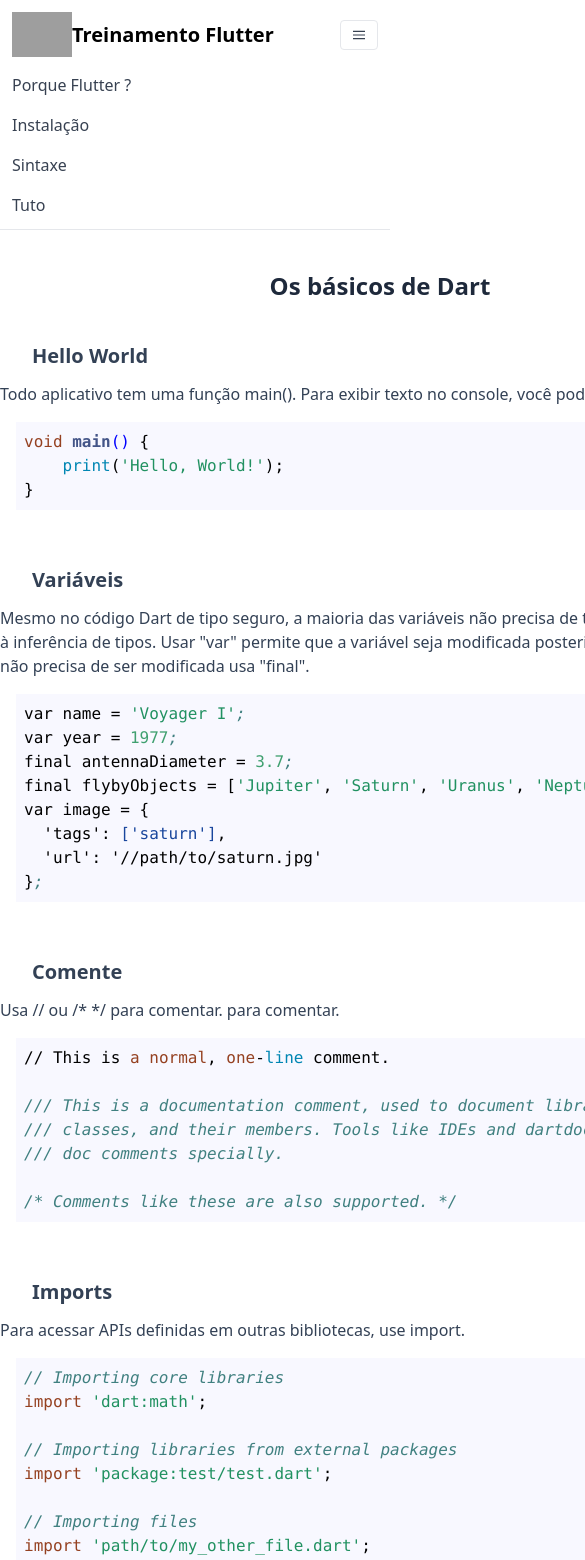
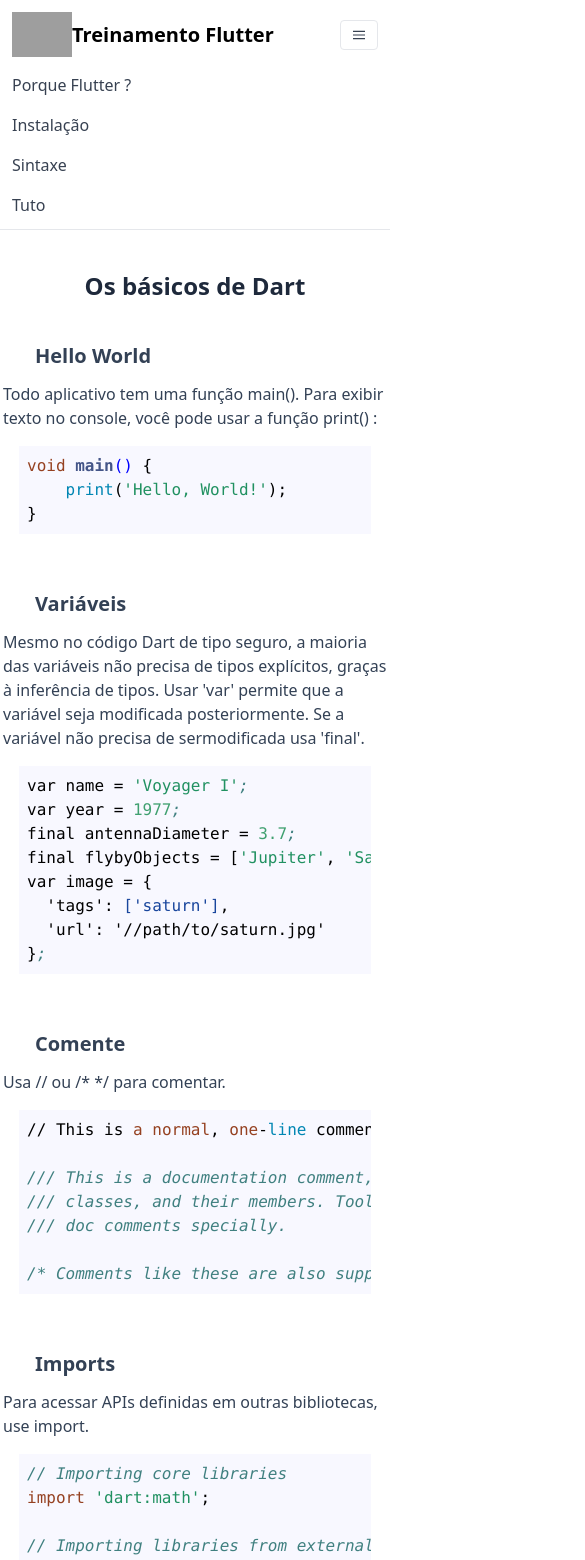
Before and after one commit to beirao/Flutter-treinamento, a Next.js app: page /syntax in a window 390 px wide. Shown: the top 1560 px of the page, 585 px wide, since content can reach past the window. Built offline with nearby package versions, Linux system fonts and the light colour scheme; grey boxes are pictures that could not be loaded.

Commit message:
smartphone compatible is progress

```diff
--- a/components/Topic.jsx
+++ b/components/Topic.jsx
@@ -4,15 +4,11 @@ import { docco } from "react-syntax-highlighter/dist/cjs/styles/hljs";
 export default function Topic({ title, text, code, videoLink }) {
   return (
     <div>
-      <p
-        className="text-left"
-        style={{
-          width: "760px",
-        }}
-      >
+      <p className="text-left max-w-fit	">
         <p className="font-semibold indent-8 my-3 text-xl text-slate-700">
           {title}
         </p>
+        <p className="w-96">
           {text ? text : ""}
           {code ? (
             <SyntaxHighlighter
@@ -25,6 +21,7 @@ export default function Topic({ title, text, code, videoLink }) {
           ) : (
             ""
           )}
+        </p>
       </p>
 
       {videoLink ? (
--- a/pages/index.js
+++ b/pages/index.js
@@ -4,12 +4,7 @@ export default function Home() {
   return (
     <div className="min-h-screen mt-10">
       <div className="grid place-items-center">
-        <div
-          className="grid grid-cols-1 gap-7 place-items-center  text-slate-700 mx-10 max-w-3xl"
-          // style={{
-          //   width: "760px",
-          // }}
-        >
+        <div className="grid grid-cols-1 gap-7 place-items-center text-slate-700 mx-2 max-w-3xl">
           <p className="font-semibold text-2xl text-black">O que é Flutter?</p>
 
           <p className="indent-8 ...">
--- a/pages/setup.js
+++ b/pages/setup.js
@@ -4,12 +4,7 @@ export default function Home() {
   return (
     <div className="min-h-screen mt-10">
       <div className="grid place-items-center">
-        <div
-          className="grid grid-cols-1 gap-7 place-items-center  text-slate-700 "
-          style={{
-            width: "760px",
-          }}
-        >
+        <div className="grid grid-cols-1 gap-7 place-items-center  text-slate-700 mx-2 max-w-3xl">
           <div markdown="1">Have **fun!**</div>
           <p>
             <br />
--- a/pages/syntax.js
+++ b/pages/syntax.js
@@ -5,12 +5,7 @@ export default function Home() {
   return (
     <div className="min-h-screen mt-10">
       <div className="grid place-items-center">
-        <div
-          className="grid grid-cols-1 gap-7 place-items-center  text-slate-700 "
-          style={{
-            width: "760px",
-          }}
-        >
+        <div className="grid grid-cols-1 gap-7 place-items-center  text-slate-700 mx-2 max-w-3xl">
           <p className="font-semibold text-2xl text-slate-800">
             Os básicos de Dart
           </p>
@@ -27,11 +22,9 @@ export default function Home() {
 
           <Topic
             title={"Variáveis"}
-            text={`Mesmo no código Dart de tipo seguro, a maioria das variáveis não
-            precisa de tipos explícitos, graças à inferência de tipos.
-            Usar "var" permite que a variável seja
-            modificada posteriormente. Se a variável não precisa de ser
-            modificada usa "final".`}
+            text={
+              "Mesmo no código Dart de tipo seguro, a maioria das variáveis não precisa de tipos explícitos, graças à inferência de tipos. Usar 'var' permite que a variável seja modificada posteriormente. Se a variável não precisa de sermodificada usa 'final'."
+            }
             code={`var name = 'Voyager I';
 var year = 1977;
 final antennaDiameter = 3.7;
@@ -44,8 +37,7 @@ var image = {
 
           <Topic
             title={"Comente"}
-            text={`Usa // ou /* */ para comentar.
-            para comentar. `}
+            text={"Usa // ou /* */ para comentar."}
             code={`// This is a normal, one-line comment.
 
 /// This is a documentation comment, used to document libraries,
--- a/pages/tuto.js
+++ b/pages/tuto.js
@@ -4,12 +4,7 @@ export default function Home() {
   return (
     <div className="min-h-screen mt-10">
       <div className="grid place-items-center">
-        <div
-          className="grid grid-cols-1 gap-7 place-items-center  text-slate-700 "
-          style={{
-            width: "760px",
-          }}
-        >
+        <div className="grid grid-cols-1 gap-7 place-items-center  text-slate-700 mx-2 max-w-3xl">
           <Topic
             title={"Criação de um projeto"}
             text={
```
Lines whose indentation alone changed are shown as unchanged.
